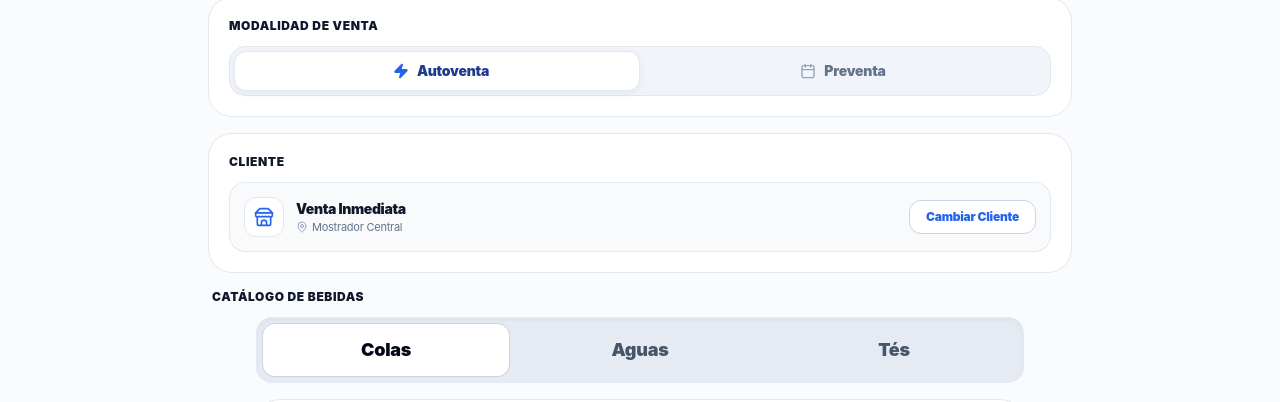
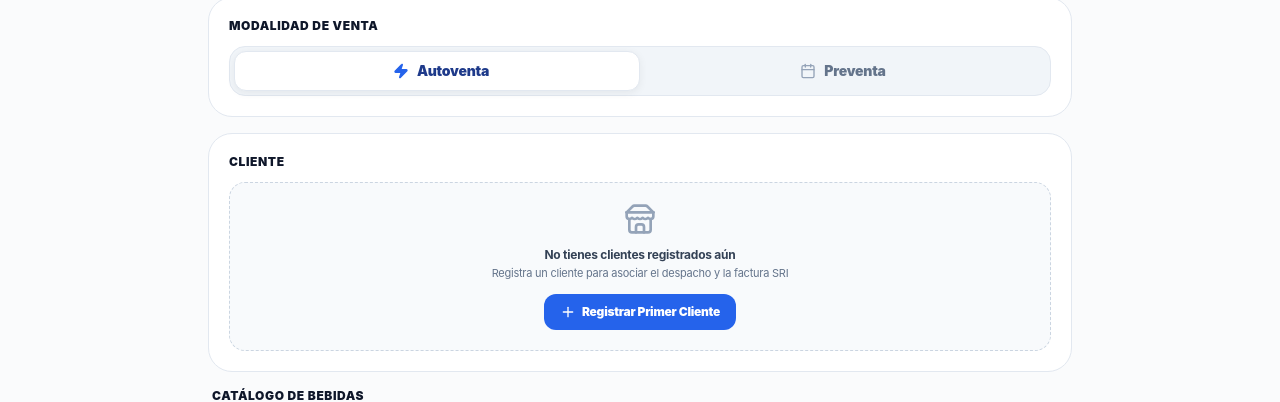
Before and after one commit to distribuidoraneth/app, a Next.js app: page /pedido in a window 1280 px wide. Shown: the part 90-492 px from the top of the page. Built offline with nearby package versions, Linux system fonts and the light colour scheme; no server answers; a web font is replaced by a local one.

Commit message:
feat: automatic GPS closest client preselection on order screen and remove dummy placeholder

```diff
--- a/src/app/pedido/page.tsx
+++ b/src/app/pedido/page.tsx
@@ -1,28 +1,26 @@
 'use client';
 
-import React, { useState, useEffect, Suspense } from 'react';
+import React, { useState, useEffect, useMemo, Suspense } from 'react';
 import { useDistribution } from '@/context/DistributionContext';
 import { BeverageOrderPasarela } from '@/components/order/BeverageOrderPasarela';
 import { CartDrawer } from '@/components/client/CartDrawer';
 import { ClientProximitySelectorModal } from '@/components/order/ClientProximitySelectorModal';
+import { ClientRegistrationModal } from '@/components/admin/ClientRegistrationModal';
 import { SaleTypeBadgeSelector } from '@/components/order/SaleTypeBadgeSelector';
 import { AnethFullLogo, AnethIsotype } from '@/components/ui/AnethLogo';
+import { sortClientsByProximity, calculateDistanceMeters, formatDistance, GeoCoordinates } from '@/lib/utils/geo';
 import { Client, SaleType } from '@/types';
 import Link from 'next/link';
 import { useSearchParams } from 'next/navigation';
 import {
-  Package,
   ShoppingBag,
   ArrowLeft,
   Store,
   Navigation,
-  Sparkles,
   MapPin,
   ChevronRight,
   Plus,
-  Zap,
-  Calendar,
-  Layers,
+  Compass,
 } from 'lucide-react';
 
 function StandaloneOrderContent() {
@@ -41,7 +39,11 @@ function StandaloneOrderContent() {
   const [saleType, setSaleType] = useState<SaleType>(initialType);
   const [isCartOpen, setIsCartOpen] = useState<boolean>(false);
   const [isClientModalOpen, setIsClientModalOpen] = useState<boolean>(false);
+  const [isRegisterModalOpen, setIsRegisterModalOpen] = useState<boolean>(false);
+  const [userLocation, setUserLocation] = useState<GeoCoordinates | null>(null);
+  const [isLocating, setIsLocating] = useState<boolean>(true);
 
+  // Sync mode from URL
   useEffect(() => {
     const typeFromUrl = searchParams.get('type') as SaleType;
     if (typeFromUrl === 'autoventa' || typeFromUrl === 'preventa') {
@@ -49,18 +51,71 @@ function StandaloneOrderContent() {
     }
   }, [searchParams]);
 
-  const activeClient = clients.find((c) => c.id === selectedClientId) || clients[0] || {
-    id: 'mostrador',
-    qrToken: 'mostrador-directo',
-    fullName: 'Venta Directa / Mostrador',
-    businessName: 'Venta Inmediata',
-    gender: 'Hombre' as const,
-    whatsappNumber: '+593',
-    latitude: -1.24908,
-    longitude: -78.61675,
-    addressReference: 'Mostrador Central',
-    createdAt: new Date().toISOString(),
+  // Request GPS position & Automatically select nearest client
+  useEffect(() => {
+    if (typeof window !== 'undefined' && navigator.geolocation) {
+      navigator.geolocation.getCurrentPosition(
+        (pos) => {
+          const coords = {
+            latitude: pos.coords.latitude,
+            longitude: pos.coords.longitude,
           };
+          setUserLocation(coords);
+          setIsLocating(false);
+
+          if (clients.length > 0) {
+            const sorted = sortClientsByProximity(clients, coords);
+            if (sorted.length > 0 && !selectedClientId) {
+              setSelectedClientId(sorted[0].id);
+            }
+          }
+        },
+        (err) => {
+          console.warn('GPS location error:', err);
+          setIsLocating(false);
+          if (clients.length > 0 && !selectedClientId) {
+            setSelectedClientId(clients[0].id);
+          }
+        },
+        { enableHighAccuracy: true, timeout: 8000 }
+      );
+    } else {
+      setIsLocating(false);
+      if (clients.length > 0 && !selectedClientId) {
+        setSelectedClientId(clients[0].id);
+      }
+    }
+  }, [clients, selectedClientId, setSelectedClientId]);
+
+  // Current active client
+  const activeClient: Client | null = useMemo(() => {
+    if (selectedClientId) {
+      const found = clients.find((c) => c.id === selectedClientId);
+      if (found) return found;
+    }
+    if (clients.length > 0) {
+      if (userLocation) {
+        const sorted = sortClientsByProximity(clients, userLocation);
+        return sorted[0];
+      }
+      return clients[0];
+    }
+    return null;
+  }, [clients, selectedClientId, userLocation]);
+
+  // Formatted distance to current active client
+  const formattedDistance = useMemo(() => {
+    if (!activeClient || !userLocation || typeof activeClient.latitude !== 'number' || typeof activeClient.longitude !== 'number') {
+      return null;
+    }
+    const meters = calculateDistanceMeters(
+      userLocation.latitude,
+      userLocation.longitude,
+      activeClient.latitude,
+      activeClient.longitude
+    );
+    return formatDistance(meters);
+  }, [activeClient, userLocation]);
 
   const handleSelectClient = (client: Client) => {
     setSelectedClientId(client.id);
@@ -90,7 +145,7 @@ function StandaloneOrderContent() {
           <button
             type="button"
             onClick={() => setIsCartOpen(true)}
-            className="px-4 py-2 bg-slate-900 hover:bg-slate-800 text-white rounded-xl shadow transition-colors flex items-center space-x-2 text-xs sm:text-sm font-black active:scale-95"
+            className="px-4 py-2 bg-slate-900 hover:bg-slate-800 text-white rounded-xl shadow transition-colors flex items-center space-x-2 text-xs sm:text-sm font-black active:scale-95 cursor-pointer"
           >
             <ShoppingBag className="w-4 h-4 text-blue-400" />
             <span>Mi Pedido ({cartTotalJavas} javas)</span>
@@ -108,36 +163,71 @@ function StandaloneOrderContent() {
           <SaleTypeBadgeSelector value={saleType} onChange={setSaleType} />
         </div>
 
-        {/* CLIENTE */}
+        {/* CLIENTE MÁS CERCANO (GPS) */}
         <div className="bg-white p-4 sm:p-5 rounded-3xl border border-slate-200 shadow-xs space-y-3">
+          <div className="flex items-center justify-between">
             <span className="text-xs font-black text-slate-900 uppercase tracking-wider block">
               Cliente
             </span>
+            {formattedDistance && (
+              <span className="text-[11px] font-black text-emerald-700 bg-emerald-50 px-2.5 py-0.5 rounded-full border border-emerald-200 flex items-center">
+                <Navigation className="w-3 h-3 mr-1 text-emerald-600 shrink-0" />
+                {formattedDistance}
+              </span>
+            )}
+          </div>
 
-          <div className="flex flex-col sm:flex-row sm:items-center justify-between gap-3 p-3.5 bg-slate-50 rounded-2xl border border-slate-200/90">
+          {activeClient ? (
+            <div
+              onClick={() => setIsClientModalOpen(true)}
+              className="flex flex-col sm:flex-row sm:items-center justify-between gap-3 p-3.5 bg-slate-50 hover:bg-blue-50/50 rounded-2xl border border-slate-200/90 transition-all cursor-pointer group"
+            >
               <div className="flex items-center space-x-3 min-w-0">
-              <div className="w-10 h-10 rounded-xl bg-white border border-slate-200 text-blue-600 flex items-center justify-center font-bold shrink-0 shadow-2xs">
+                <div className="w-10 h-10 rounded-xl bg-white border border-slate-200 text-blue-600 flex items-center justify-center font-bold shrink-0 shadow-2xs group-hover:border-blue-300">
                   <Store className="w-5 h-5" />
                 </div>
                 <div className="min-w-0">
                   <h2 className="text-sm font-black text-slate-900 truncate">
-                  {activeClient?.businessName || activeClient?.fullName}
+                    {activeClient.businessName || activeClient.fullName}
                   </h2>
-                <p className="text-[11px] text-slate-500 truncate flex items-center">
+                  <p className="text-[11px] text-slate-500 truncate flex items-center mt-0.5">
                     <MapPin className="w-3 h-3 mr-1 shrink-0 text-slate-400" />
-                  <span className="truncate">{activeClient?.addressReference || 'Sin dirección'}</span>
+                    <span className="truncate">{activeClient.addressReference || 'Sin dirección registrada'}</span>
                   </p>
                 </div>
               </div>
 
+              <div className="flex items-center space-x-2 self-end sm:self-auto shrink-0">
                 <button
                   type="button"
-              onClick={() => setIsClientModalOpen(true)}
-              className="px-4 py-2 bg-white hover:bg-slate-100 text-blue-600 border border-slate-300 rounded-xl text-xs font-black transition-colors self-end sm:self-auto shrink-0 shadow-2xs cursor-pointer"
+                  onClick={(e) => {
+                    e.stopPropagation();
+                    setIsClientModalOpen(true);
+                  }}
+                  className="px-3.5 py-2 bg-white hover:bg-slate-100 text-blue-600 border border-slate-300 rounded-xl text-xs font-black transition-colors shadow-2xs cursor-pointer flex items-center space-x-1"
                 >
-              Cambiar Cliente
+                  <span>Cambiar</span>
+                  <ChevronRight className="w-3.5 h-3.5 text-blue-500" />
                 </button>
               </div>
+            </div>
+          ) : (
+            <div className="p-5 bg-slate-50 rounded-2xl border border-dashed border-slate-300 text-center space-y-3">
+              <Store className="w-8 h-8 text-slate-400 mx-auto" />
+              <div>
+                <p className="text-xs font-bold text-slate-700">No tienes clientes registrados aún</p>
+                <p className="text-[11px] text-slate-500 mt-0.5">Registra un cliente para asociar el despacho y la factura SRI</p>
+              </div>
+              <button
+                type="button"
+                onClick={() => setIsRegisterModalOpen(true)}
+                className="px-4 py-2.5 bg-blue-600 hover:bg-blue-700 text-white rounded-xl text-xs font-black shadow-xs inline-flex items-center space-x-1.5 transition-all cursor-pointer"
+              >
+                <Plus className="w-4 h-4" />
+                <span>Registrar Primer Cliente</span>
+              </button>
+            </div>
+          )}
         </div>
 
         {/* CATÁLOGO DE PRODUCTOS */}
@@ -155,7 +245,7 @@ function StandaloneOrderContent() {
           <button
             type="button"
             onClick={() => setIsCartOpen(true)}
-            className="w-full py-3.5 px-5 bg-blue-600 hover:bg-blue-700 text-white rounded-full font-black text-sm shadow-xl flex items-center justify-between active:scale-95 transition-all"
+            className="w-full py-3.5 px-5 bg-blue-600 hover:bg-blue-700 text-white rounded-full font-black text-sm shadow-xl flex items-center justify-between active:scale-95 transition-all cursor-pointer"
           >
             <div className="flex items-center space-x-2">
               <ShoppingBag className="w-5 h-5 text-white" />
@@ -180,6 +270,17 @@ function StandaloneOrderContent() {
         selectedClientId={activeClient?.id}
         onSelectClient={handleSelectClient}
       />
+
+      {/* Inline Registration Modal if no clients */}
+      <ClientRegistrationModal
+        isOpen={isRegisterModalOpen}
+        onClose={() => setIsRegisterModalOpen(false)}
+        initialCoords={userLocation || undefined}
+        onClientCreated={(newClient) => {
+          setIsRegisterModalOpen(false);
+          setSelectedClientId(newClient.id);
+        }}
+      />
     </div>
   );
 }
--- a/src/components/order/ClientProximitySelectorModal.tsx
+++ b/src/components/order/ClientProximitySelectorModal.tsx
@@ -92,21 +92,21 @@ export function ClientProximitySelectorModal({
               </div>
               <div>
                 <h3 className="font-black text-sm sm:text-base text-slate-900 leading-tight">
-                  Seleccionar Cliente / Local
+                  Seleccionar Cliente
                 </h3>
                 <p className="text-[11px] text-slate-500 font-semibold flex items-center mt-0.5">
                   {userLocation ? (
                     <span className="text-emerald-700 font-bold flex items-center">
                       <Navigation className="w-3 h-3 mr-1 text-emerald-600" />
-                      Ordenados por cercanía GPS en ruta
+                      Ordenados por cercanía GPS
                     </span>
                   ) : isLocating ? (
                     <span className="text-blue-600 flex items-center">
                       <RefreshCw className="w-3 h-3 mr-1 animate-spin" />
-                      Obteniendo GPS en ruta...
+                      Detectando ubicación GPS...
                     </span>
                   ) : (
-                    <span>Directorio comercial</span>
+                    <span>Directorio de clientes</span>
                   )}
                 </p>
               </div>
@@ -148,10 +148,10 @@ export function ClientProximitySelectorModal({
               <button
                 type="button"
                 onClick={() => setIsRegisterOpen(true)}
-                className="w-full py-2 px-3 bg-blue-600 hover:bg-blue-700 active:scale-98 text-white rounded-xl text-xs font-black flex items-center justify-center space-x-1.5 shadow-xs transition-all"
+                className="w-full py-2.5 px-3 bg-blue-600 hover:bg-blue-700 active:scale-98 text-white rounded-xl text-xs font-black flex items-center justify-center space-x-1.5 shadow-xs transition-all cursor-pointer"
               >
                 <Plus className="w-4 h-4" />
-                <span>+ Registrar Nuevo Local (EcuadorAPI)</span>
+                <span>Registrar Nuevo Cliente</span>
               </button>
             </div>
           </div>
```
Lines whose indentation alone changed are shown as unchanged.
